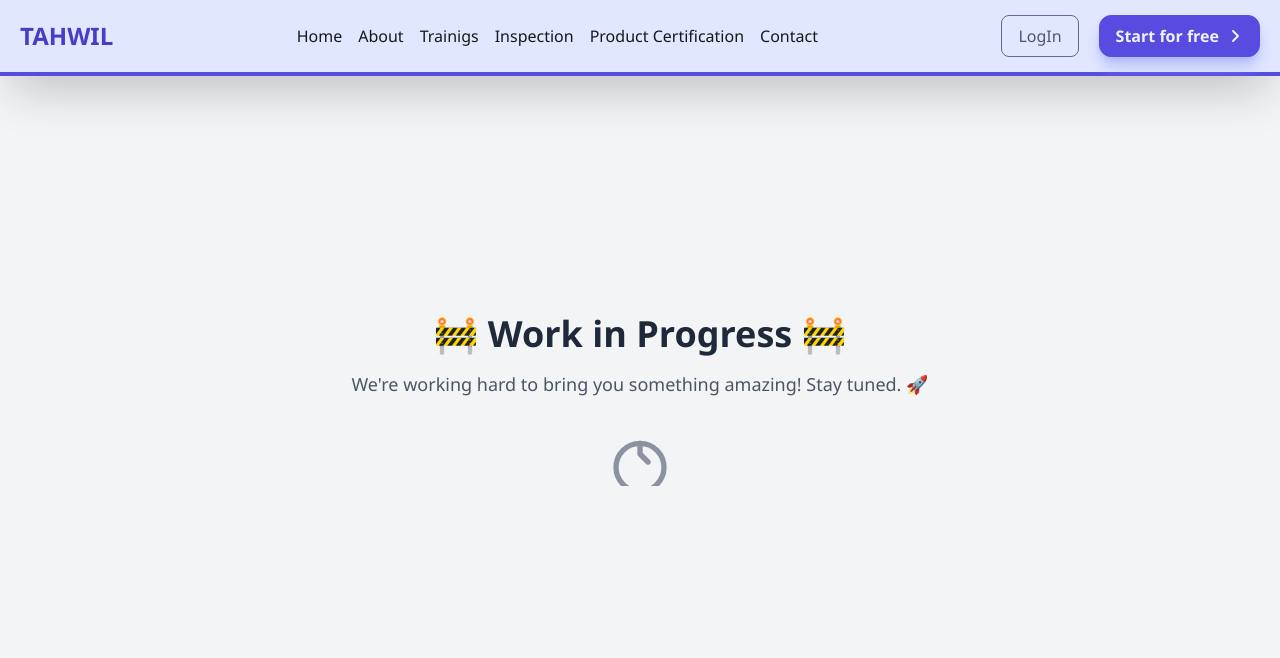
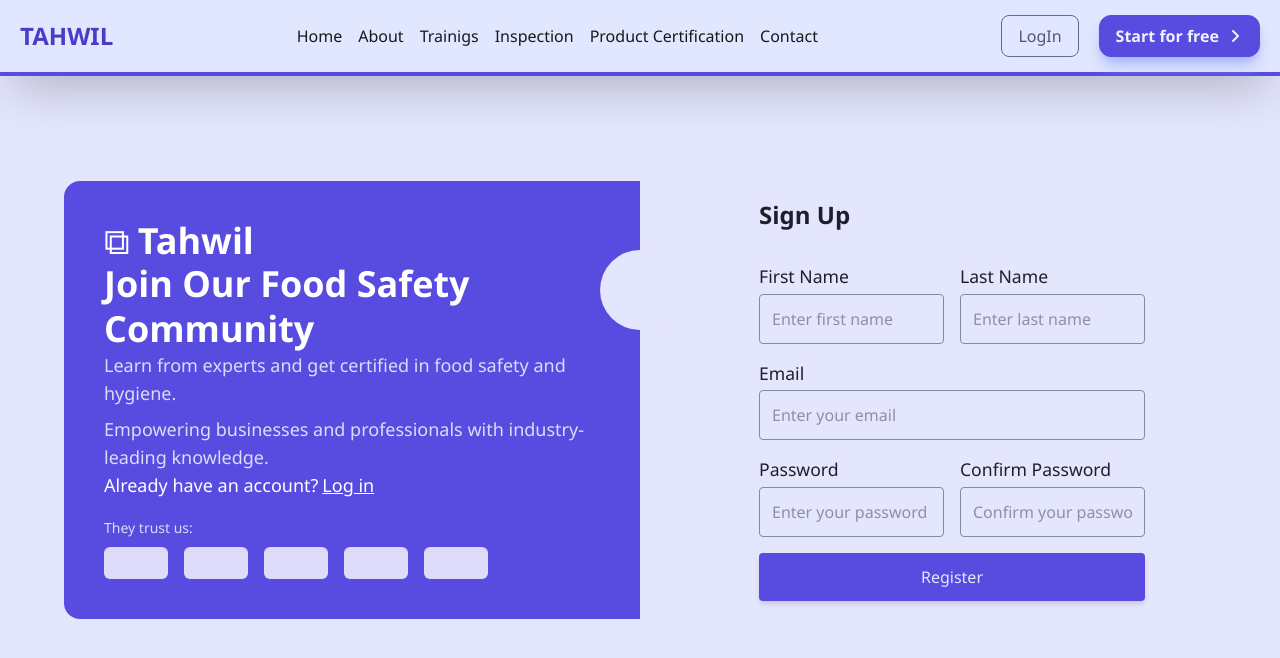
Before and after one commit to TanveerSP/tahwil-food-consultancy-, a React (Vite) app: page /sign-up in a window 1280 px wide. Shown: the top 658 px of the page. Built offline with nearby package versions, Linux system fonts and the light colour scheme.

Commit message:
today i create login and signup form page

```diff
--- a/src/App.jsx
+++ b/src/App.jsx
@@ -5,6 +5,8 @@ import Navbar from "./components/common/Navbar";
 import Error from "./pages/Error";
 import About from "./pages/About";
 import Loader from "./components/common/Loader";
+import Login from "./pages/Login";
+import Signup from "./pages/Signup";
 
 const Home = lazy(() => import("./pages/Home"));
 
@@ -15,7 +17,7 @@ function App() {
     // Set a delay before rendering the page (e.g., 3 seconds)
     const timer = setTimeout(() => {
       setIsLoading(false);
-    }, 3000);
+    }, 1000);
 
     return () => clearTimeout(timer); // Cleanup function
   }, []);
@@ -30,6 +32,8 @@ function App() {
           <Routes>
             <Route path="/" element={<Home />} />
             <Route path="/about" element={<About />} />
+            <Route path="/login" element={<Login/>} />
+            <Route path="/sign-up" element={<Signup/>} />
             <Route path="*" element={<Error />} />
           </Routes>
         </Suspense>
--- a/src/components/common/Loader.jsx
+++ b/src/components/common/Loader.jsx
@@ -3,14 +3,14 @@ import React from "react";
 const Loader = () => {
   return (
     <div className="flex justify-center items-center h-screen bg-titan-white-100">
-      <div class="flex flex-auto flex-col justify-center items-center p-4 md:p-5">
-        <div class="flex justify-center">
+      <div className="flex flex-auto flex-col justify-center items-center p-4 md:p-5">
+        <div className="flex justify-center">
           <div
-            class="animate-spin inline-block size-10 border-[4px] border-current border-t-transparent text-chetwode-blue-600 rounded-full"
+            className="animate-spin inline-block size-10 border-[4px] border-current border-t-transparent text-chetwode-blue-600 rounded-full"
             role="status"
             aria-label="loading"
           >
-            <span class="sr-only">Loading...</span>
+            <span className="sr-only">Loading...</span>
           </div>
         </div>
       </div>
--- /dev/null
+++ b/src/components/core/Auth/LoginForm.jsx
@@ -0,0 +1,41 @@
+import React from "react";
+
+const LoginForm = () => {
+  return (
+    <div className="space-y-8">
+      <h1 className="text-2xl font-semibold text-start text-mirage-900">
+        Login
+      </h1>
+      <form className="flex flex-col w-full gap-y-4">
+        <label>
+          <p className="mb-1 text-[1.1rem] text-mirage-900">Email Address</p>
+          <input
+            type="email"
+            name="email"
+            placeholder="Enter email address"
+            className="w-full rounded border border-mirage-400 p-3 text-mirage-800"
+          />
+        </label>
+
+        <label>
+          <p className="mb-1 text-[1.1rem] text-mirage-900">Password</p>
+          <input
+            type="password"
+            name="password"
+            placeholder="Enter your password"
+            className="w-full rounded border border-mirage-400 p-3 text-mirage-800"
+          />
+        </label>
+
+        <button
+          type="submit"
+          className="rounded bg-chetwode-blue-600 shadow-md p-3 font-medium text-titan-white-100 hover:bg-chetwode-blue-500"
+        >
+          Login
+        </button>
+      </form>
+    </div>
+  );
+};
+
+export default LoginForm;
--- /dev/null
+++ b/src/components/core/Auth/SignupForm.jsx
@@ -0,0 +1,75 @@
+import React from "react";
+
+const SignupForm = () => {
+  return (
+    <div className="space-y-8">
+      <h1 className="text-2xl font-semibold text-start text-mirage-900">
+        Sign Up
+      </h1>
+      <form className="flex flex-col w-full gap-y-4">
+        <div className="flex justify-between gap-4">
+          <label className="w-1/2">
+            <p className="mb-1 text-[1.1rem] text-mirage-900">First Name</p>
+            <input
+              type="text"
+              name="firstName"
+              placeholder="Enter first name"
+              className="w-full rounded border border-mirage-400 p-3 text-mirage-800"
+            />
+          </label>
+          <label className="w-1/2">
+            <p className="mb-1 text-[1.1rem] text-mirage-900">Last Name</p>
+            <input
+              type="text"
+              name="lastName"
+              placeholder="Enter last name"
+              className="w-full rounded border border-mirage-400 p-3 text-mirage-800"
+            />
+          </label>
+        </div>
+
+        <label>
+          <p className="mb-1 text-[1.1rem] text-mirage-900">Email</p>
+          <input
+            type="email"
+            name="email"
+            placeholder="Enter your email"
+            className="w-full rounded border border-mirage-400 p-3 text-mirage-800"
+          />
+        </label>
+
+        <div className="flex justify-between gap-4">
+          <label className="w-1/2">
+            <p className="mb-1 text-[1.1rem] text-mirage-900">Password</p>
+            <input
+              type="password"
+              name="password"
+              placeholder="Enter your password"
+              className="w-full rounded border border-mirage-400 p-3 text-mirage-800"
+            />
+          </label>
+          <label className="w-1/2">
+            <p className="mb-1 text-[1.1rem] text-mirage-900">
+              Confirm Password
+            </p>
+            <input
+              type="password"
+              name="confirmPassword"
+              placeholder="Confirm your password"
+              className="w-full rounded border border-mirage-400 p-3 text-mirage-800"
+            />
+          </label>
+        </div>
+
+        <button
+          type="submit"
+          className="rounded bg-chetwode-blue-600 shadow-md p-3 font-medium text-titan-white-100 hover:bg-chetwode-blue-500"
+        >
+          Register
+        </button>
+      </form>
+    </div>
+  );
+};
+
+export default SignupForm;
--- /dev/null
+++ b/src/components/core/Auth/Template.jsx
@@ -0,0 +1,65 @@
+import React, { useState } from "react";
+import LoginForm from "./LoginForm";
+import SignupForm from "./SignupForm";
+import { Link } from "react-router-dom";
+import Loader from "../../common/Loader";
+
+const Template = ({ title, desc1, desc2, formType }) => {
+  const [loading, setLoading] = useState(false);
+
+  return (
+    <div className="flex min-h-[100vh] items-center justify-center px-6 py-12">
+      {loading ? (
+        <Loader />
+      ) : (
+        <div className="w-full max-w-6xl flex flex-col-reverse md:flex-row items-center gap-y-8 md:gap-x-12 rounded-2xl overflow-hidden">
+          {/* Left Section */}
+          <div className="hidden md:flex flex-col justify-between p-10 w-1/2 bg-chetwode-blue-600 text-white rounded-l-2xl relative">
+            <div className="absolute right-0 top-1/4 w-20 h-20 bg-titan-white-100 rounded-full translate-x-1/2 -translate-y-1/2"></div>
+
+            <h1 className="text-4xl font-semibold flex items-center gap-x-2">
+              <span className="font-medium text-4xl">⧉</span> Tahwil
+            </h1>
+
+            <h2 className="md:text-3xl lg:text-4xl font-bold max-w-[400px] leading-tight text-white">
+              {title}
+            </h2>
+
+            <div className="space-y-2 max-w-xl text-white opacity-80">
+              <p className="text-lg font-light">{desc1}</p>
+              <p className="text-lg font-light">{desc2}</p>
+            </div>
+
+            <p className="text-lg font-medium">
+              {formType === "signup" ? "Already have an account?" : "New here?"}
+              <Link
+                to={formType === "signup" ? "/login" : "/sign-up"}
+                className="ml-1 underline hover:text-gray-200 transition"
+              >
+                {formType === "signup" ? "Log in" : "Sign up"}
+              </Link>
+            </p>
+
+            <div className="mt-4">
+              <span className="text-sm opacity-80">They trust us:</span>
+              <div className="flex space-x-4 mt-2">
+                <span className="w-16 h-8 bg-white opacity-80 rounded-md"></span>
+                <span className="w-16 h-8 bg-white opacity-80 rounded-md"></span>
+                <span className="w-16 h-8 bg-white opacity-80 rounded-md"></span>
+                <span className="w-16 h-8 bg-white opacity-80 rounded-md"></span>
+                <span className="w-16 h-8 bg-white opacity-80 rounded-md"></span>
+              </div>
+            </div>
+          </div>
+
+          {/* Form Section */}
+          <div className="w-full md:w-1/2 p-2 lg:p-8 md:p-1 max-w-[450px] mx-auto">
+            {formType === "login" ? <LoginForm /> : <SignupForm />}
+          </div>
+        </div>
+      )}
+    </div>
+  );
+};
+
+export default Template;
--- a/src/pages/Home.jsx
+++ b/src/pages/Home.jsx
@@ -7,7 +7,7 @@ import Marquee from "../components/home/Marquee";
 import AnimatedCards from "../components/home/AnimatedCards";
 import SwiperCard from "../components/home/SwiperCard";
 import Footer from "../components/common/Footer";
-import ContactUs from "../components/common/ContactUs";
+import ContactUs from "../components/home/ContactUs";
 import Heading from "../components/ui/Heading";
 
 const Home = () => {
--- /dev/null
+++ b/src/pages/Login.jsx
@@ -0,0 +1,17 @@
+import React from "react";
+import Template from "../components/core/Auth/Template";
+
+const Login = () => {
+  return (
+    <>
+      <Template
+        title="Welcome Back to Food Safety Hub"
+        desc1="Continue your journey in mastering food safety standards."
+        desc2="Log in to access training, certifications, and expert insights."
+        formType="login"
+      />
+    </>
+  );
+};
+
+export default Login;
--- /dev/null
+++ b/src/pages/Signup.jsx
@@ -0,0 +1,17 @@
+import React from "react";
+import Template from "../components/core/Auth/Template";
+
+const Signup = () => {
+  return (
+    <>
+      <Template
+        title="Join Our Food Safety Community"
+        desc1="Learn from experts and get certified in food safety and hygiene."
+        desc2="Empowering businesses and professionals with industry-leading knowledge."
+        formType="signup"
+      />
+    </>
+  );
+};
+
+export default Signup;
```
Also changed, not shown: src/components/home/ContactUs.jsx (renamed from src/components/common/ContactUs.jsx).
